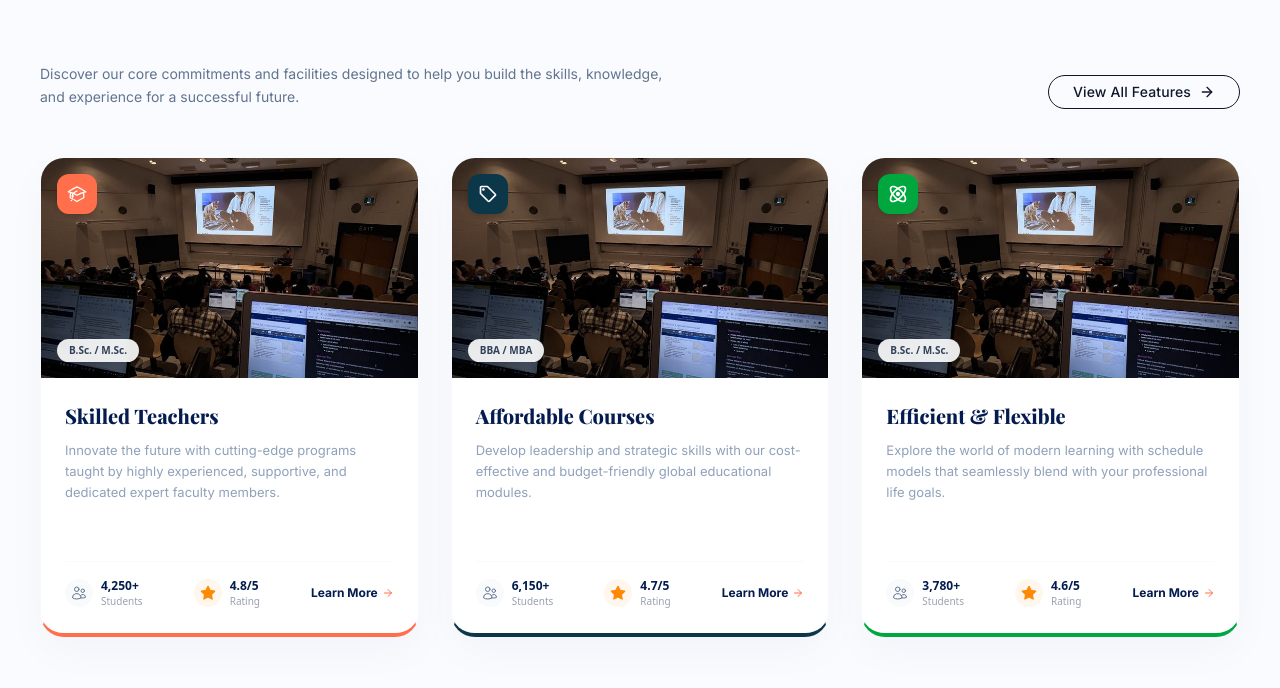
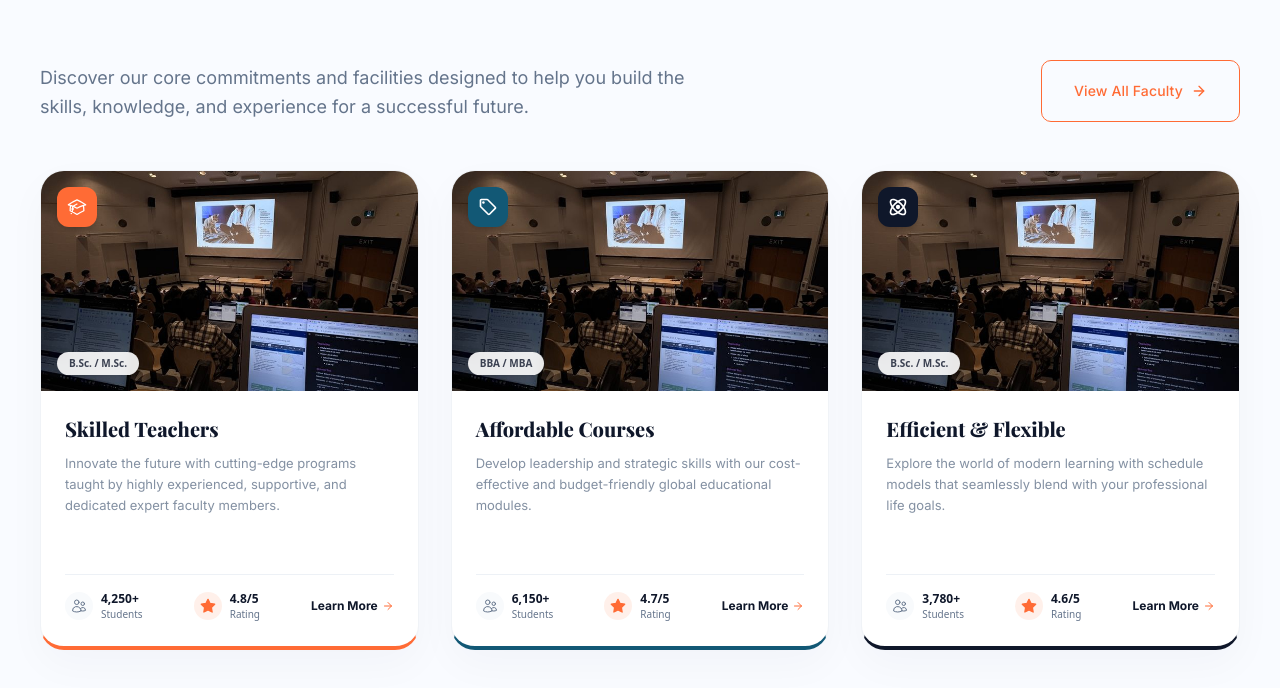
Before and after one commit to almahmud-dev/qeducato-platform, a Next.js app: page / in a window 1280 px wide. Shown: the part 3204-3892 px from the top of the page. Built offline with nearby package versions, Linux system fonts and the light colour scheme; a web font is replaced by a local one.

Commit message:
features add

```diff
--- a/src/components/about/AboutUniversitySection.jsx
+++ b/src/components/about/AboutUniversitySection.jsx
@@ -86,7 +86,7 @@ export default function AboutUniversitySection() {
       <Container size="xl">
         <div className="grid lg:grid-cols-2 gap-12 lg:gap-16 items-center">
           <div className="about-media relative">
-            <div className="relative aspect-[4/5] max-w-md mx-auto lg:mx-0">
+            <div className="relative aspect-4/5 max-w-md mx-auto lg:mx-0">
               <div className="absolute top-0 left-0 w-[72%] h-[62%] rounded-2xl overflow-hidden shadow-xl">
                 <Image
                   src="/images/about/university-building.jpg"
--- a/src/components/sections/FeaturesSection.jsx
+++ b/src/components/sections/FeaturesSection.jsx
@@ -1,53 +1,11 @@
 import Image from "next/image";
 import React from "react";
 import { FiArrowRight, FiStar } from "react-icons/fi";
-import { HiOutlineAcademicCap, HiOutlineUsers } from "react-icons/hi2";
-import { MdOutlineLocalOffer } from "react-icons/md";
-import { BiAtom } from "react-icons/bi";
+import { HiOutlineUsers } from "react-icons/hi2";
 import Container from "../ui/Container";
-
-// কার্ডের ইমেজের জন্য ডামি ইমেজ পাথ
-import featureImg1 from "@/../public/images/home/feature/_3.jpg";
-import featureImg2 from "@/../public/images/home/feature/_3.jpg";
-import featureImg3 from "@/../public/images/home/feature/_3.jpg";
 import SectionHeader from "../common/SectionHeader";
 import DirectionalButton from "../common/DirectionalButton";
-
-const featuresList = [
-  {
-    image: featureImg1,
-    icon: <HiOutlineAcademicCap className="w-5 h-5 text-white" />,
-    iconBg: "bg-[#ff6f4b]",
-    tag: "B.Sc. / M.Sc.",
-    title: "Skilled Teachers",
-    desc: "Innovate the future with cutting-edge programs taught by highly experienced, supportive, and dedicated expert faculty members.",
-    students: "4,250+",
-    rating: "4.8/5",
-    borderColor: "border-b-[#ff6f4b]",
-  },
-  {
-    image: featureImg2,
-    icon: <MdOutlineLocalOffer className="w-5 h-5 text-white" />,
-    iconBg: "bg-[#0c3749]",
-    tag: "BBA / MBA",
-    title: "Affordable Courses",
-    desc: "Develop leadership and strategic skills with our cost-effective and budget-friendly global educational modules.",
-    students: "6,150+",
-    rating: "4.7/5",
-    borderColor: "border-b-[#0c3749]",
-  },
-  {
-    image: featureImg3,
-    icon: <BiAtom className="w-5 h-5 text-white" />,
-    iconBg: "bg-green-600",
-    tag: "B.Sc. / M.Sc.",
-    title: "Efficient & Flexible",
-    desc: "Explore the world of modern learning with schedule models that seamlessly blend with your professional life goals.",
-    students: "3,780+",
-    rating: "4.6/5",
-    borderColor: "border-b-green-600",
-  },
-];
+import { featuresList } from "@/helper/home/featureshome";
 
 function FeaturesSection() {
   return (
@@ -57,11 +15,11 @@ function FeaturesSection() {
           <div>
             <SectionHeader
               label="Our Features"
-              text="Explore Our Best Features"
-              colorWord="Best Features"
+              text="Explore Our Best Faculty"
+              colorWord="Best Faculty"
               className="text-wrap text-left"
             />
-            <p className="text-slate-500 text-sm max-w-[650px] mt-4 leading-relaxed">
+            <p className="text-muted text-lg max-w-[650px] mt-4 leading-relaxed">
               Discover our core commitments and facilities designed to help you
               build the skills, knowledge, and experience for a successful
               future.
@@ -69,17 +27,17 @@ function FeaturesSection() {
           </div>
 
           <DirectionalButton
-            href="/"
-            label="View All Features "
-            rightIcon={<FiArrowRight size={16} />}
+            href="/teachers"
+            label="View All Faculty"
+            rightIcon={<FiArrowRight size={16} aria-hidden="true" />}
             bgColor="transparent"
-            flairColor="#0d3d4f"
-            borderColor="var(--text-primary)"
-            textColor="var(--text-primary)"
-            textHoverColor="#ffffff"
+            flairColor="var(--color-secondary)"
+            borderColor="var(--color-primary)"
+            textColor="var(--color-primary)"
+            textHoverColor="var(--color-background)"
             shadowHover=""
             size="md"
-            className="font-semibold rounded-lg"
+            className="font-semibold rounded-sm py-5.5 px-8"
           />
         </div>
 
@@ -87,13 +45,14 @@ function FeaturesSection() {
           {featuresList.map((feature, index) => (
             <div
               key={index}
-              className={`bg-white rounded-[24px] overflow-hidden shadow-[0_15px_40px_rgba(3,27,78,0.03)] border border-slate-100/50 flex flex-col min-h-[480px] border-b-[4px] ${feature.borderColor}`}
+              className={`bg-background rounded-[24px] overflow-hidden shadow-[0_15px_40px_rgba(3,27,78,0.03)] border border-border/50 flex flex-col min-h-[480px] border-b-4 ${feature.borderColor}`}
             >
               <div className="relative w-full h-[220px]">
                 <Image
                   src={feature.image}
                   alt={feature.title}
                   fill
+                  sizes="(max-width: 768px) 100vw, (max-width: 1024px) 50vw, 33vw"
                   className="object-cover"
                 />
 
@@ -103,45 +62,45 @@ function FeaturesSection() {
                   {feature.icon}
                 </div>
 
-                <div className="absolute left-4 bottom-4 bg-white/90 backdrop-blur-xs py-1 px-3 rounded-lg text-[10px] font-bold text-slate-700 shadow-xs z-10">
+                <div className="absolute left-4 bottom-4 bg-background/90 backdrop-blur-xs py-1 px-3 rounded-lg text-[10px] font-bold text-foreground/80 shadow-xs z-10">
                   {feature.tag}
                 </div>
               </div>
 
-              <div className="p-6 flex flex-col flex-grow justify-between">
+              <div className="p-6 flex flex-col grow justify-between">
                 <div>
-                  <h3 className="text-xl font-extrabold text-[#031b4e] mb-2.5 transition-colors duration-300 hover:text-[#ff6f4b] cursor-pointer">
+                  <h3 className="text-xl font-extrabold text-foreground mb-2.5 transition-colors duration-300 hover:text-primary cursor-pointer">
                     {feature.title}
                   </h3>
-                  <p className="text-slate-400 text-xs sm:text-[13px] leading-relaxed mb-6">
+                  <p className="text-muted/80 text-xs sm:text-[13px] leading-relaxed mb-6">
                     {feature.desc}
                   </p>
                 </div>
 
-                <div className="flex items-center justify-between border-t border-slate-50 pt-4 mt-auto">
+                <div className="flex items-center justify-between border-t border-border/60 pt-4 mt-auto">
                   <div className="flex items-center gap-2">
-                    <div className="bg-slate-50 p-1.5 rounded-lg text-slate-500">
-                      <HiOutlineUsers className="w-4 h-4" />
+                    <div className="bg-surface p-1.5 rounded-lg text-muted">
+                      <HiOutlineUsers className="w-4 h-4" aria-hidden="true" />
                     </div>
                     <div>
-                      <div className="text-xs font-black text-[#031b4e]">
+                      <div className="text-xs font-black text-foreground">
                         {feature.students}
                       </div>
-                      <div className="text-[10px] text-gray-400 font-medium">
+                      <div className="text-[10px] text-muted font-medium">
                         Students
                       </div>
                     </div>
                   </div>
 
                   <div className="flex items-center gap-2">
-                    <div className="bg-orange-50 p-1.5 rounded-lg text-orange-400">
-                      <FiStar className="w-4 h-4 fill-current" />
+                    <div className="bg-primary/10 p-1.5 rounded-lg text-primary">
+                      <FiStar className="w-4 h-4 fill-current" aria-hidden="true" />
                     </div>
                     <div>
-                      <div className="text-xs font-black text-[#031b4e]">
+                      <div className="text-xs font-black text-foreground">
                         {feature.rating}
                       </div>
-                      <div className="text-[10px] text-gray-400 font-medium">
+                      <div className="text-[10px] text-muted font-medium">
                         Rating
                       </div>
                     </div>
@@ -149,9 +108,10 @@ function FeaturesSection() {
 
                   <a
                     href="#"
-                    className="text-xs font-bold text-[#031b4e] hover:text-[#ff6f4b] flex items-center gap-1 transition-colors duration-200"
+                    className="text-xs font-bold text-foreground hover:text-primary flex items-center gap-1 transition-colors duration-200"
                   >
-                    Learn More <FiArrowRight className="text-[#ff6f4b]" />
+                    Learn More{" "}
+                    <FiArrowRight className="text-primary" aria-hidden="true" />
                   </a>
                 </div>
               </div>
--- /dev/null
+++ b/src/helper/home/featureshome.js
@@ -0,0 +1,42 @@
+import { MdOutlineLocalOffer } from "react-icons/md";
+import { BiAtom } from "react-icons/bi";
+import { HiOutlineAcademicCap } from "react-icons/hi2";
+import featureImg1 from "@/../public/images/home/feature/_3.jpg";
+import featureImg2 from "@/../public/images/home/feature/_3.jpg";
+import featureImg3 from "@/../public/images/home/feature/_3.jpg";
+
+export const featuresList = [
+  {
+    image: featureImg1,
+    icon: <HiOutlineAcademicCap className="w-5 h-5 text-background" aria-hidden="true" />,
+    iconBg: "bg-primary",
+    tag: "B.Sc. / M.Sc.",
+    title: "Skilled Teachers",
+    desc: "Innovate the future with cutting-edge programs taught by highly experienced, supportive, and dedicated expert faculty members.",
+    students: "4,250+",
+    rating: "4.8/5",
+    borderColor: "border-b-primary",
+  },
+  {
+    image: featureImg2,
+    icon: <MdOutlineLocalOffer className="w-5 h-5 text-background" aria-hidden="true" />,
+    iconBg: "bg-secondary",
+    tag: "BBA / MBA",
+    title: "Affordable Courses",
+    desc: "Develop leadership and strategic skills with our cost-effective and budget-friendly global educational modules.",
+    students: "6,150+",
+    rating: "4.7/5",
+    borderColor: "border-b-secondary",
+  },
+  {
+    image: featureImg3,
+    icon: <BiAtom className="w-5 h-5 text-background" aria-hidden="true" />,
+    iconBg: "bg-foreground",
+    tag: "B.Sc. / M.Sc.",
+    title: "Efficient & Flexible",
+    desc: "Explore the world of modern learning with schedule models that seamlessly blend with your professional life goals.",
+    students: "3,780+",
+    rating: "4.6/5",
+    borderColor: "border-b-foreground",
+  },
+];
```
